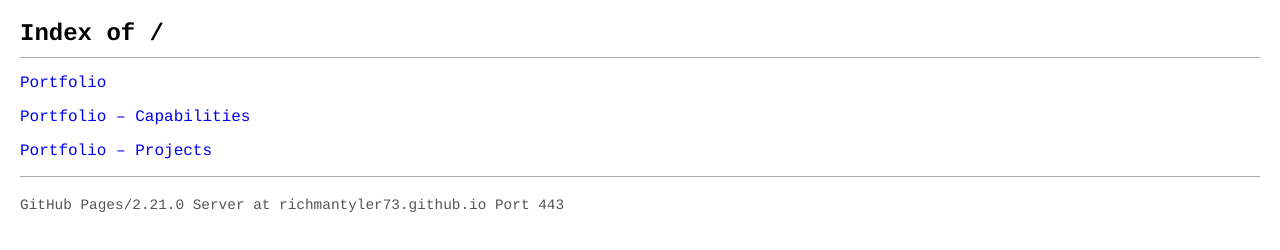
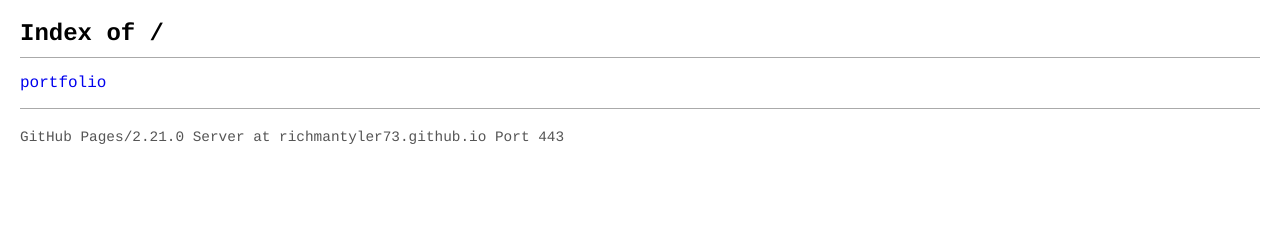
Before and after one commit to richmantyler73/richmantyler73.github.io, a plain HTML site: page index.html in a window 1280 px wide. Drawn offline with Linux system fonts and the light colour scheme.

Commit message:
Update index.html

```diff
--- a/index.html
+++ b/index.html
@@ -48,13 +48,7 @@
     <h1>Index of /</h1>
     <hr>
     <ul>
-        <li><a href="https://richmantyler73.github.io/portfolio/" target="_blank">Portfolio</a></li>
-    </ul>
-    <ul>
-        <li><a href="https://richmantyler73.github.io/portfolio/capabilities" target="_blank">Portfolio – Capabilities</a></li>
-    </ul>
-    <ul>
-        <li><a href="https://richmantyler73.github.io/portfolio/projects" target="_blank">Portfolio – Projects</a></li>
+        <li><a href="https://richmantyler73.github.io/portfolio/" target="_blank">portfolio</a></li>
     </ul>
     <hr>
     <div class="footer">
```
